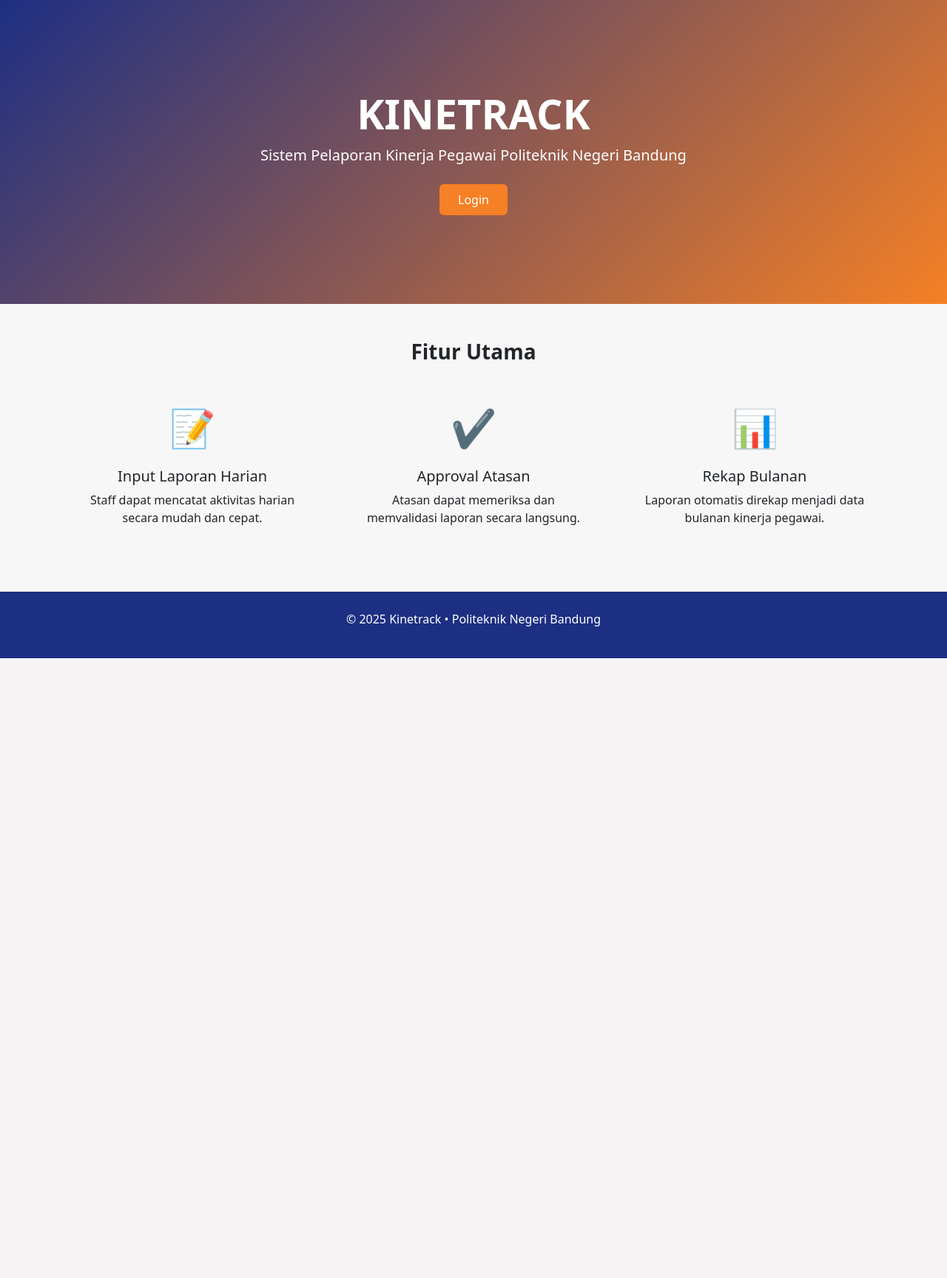
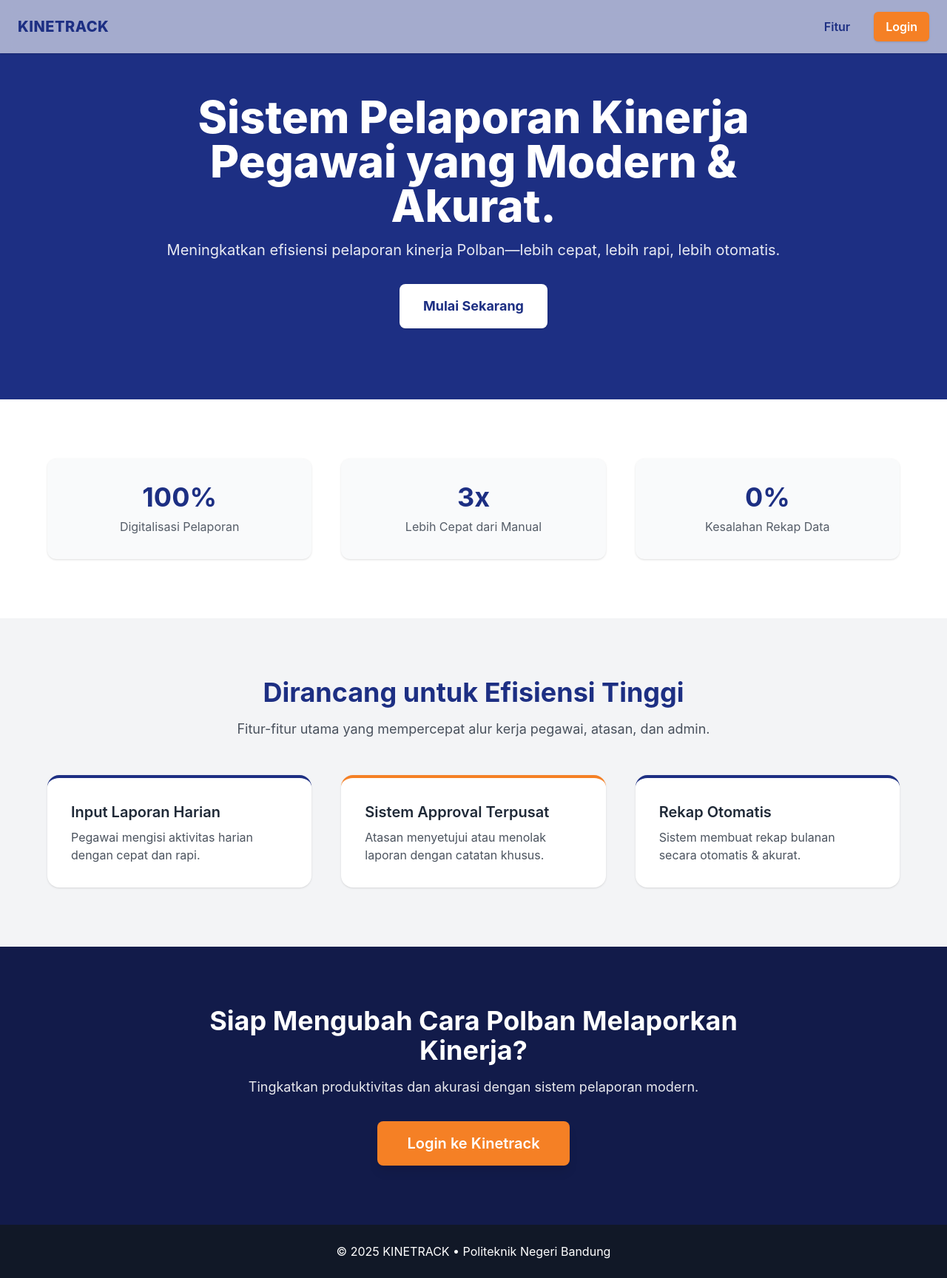
Before and after one commit to agustianmuhammadgilang-cloud/KineTrack, a CodeIgniter 4 app: the page made by app/Views/landing/index.php in a window 1280 px wide. Shown: the whole page at 74% size. Before the commit the page ends 890 px from the top, so only its background shows below. Run offline with PHP 8.4 and a stand-in for CodeIgniter, Linux system fonts and the light colour scheme; the template is opened without the code that fills it, so the values that code supplies are empty; some libraries are stand-ins or nearby versions; some web fonts are replaced.

Commit message:
Landing page benerin

```diff
--- a/app/Views/landing/index.php
+++ b/app/Views/landing/index.php
@@ -1,103 +1,206 @@
 <!DOCTYPE html>
-<html lang="en">
+<html lang="id">
 <head>
-    <meta charset="UTF-8">
-    <meta name="viewport" content="width=device-width, initial-scale=1.0">
-    <title>Kinetrack - Pelaporan Kinerja Polban</title>
+  <meta charset="UTF-8" />
+  <meta name="viewport" content="width=device-width, initial-scale=1.0" />
+  <title>KINETRACK – Pelaporan Kinerja Polban</title>
 
-    <!-- Bootstrap -->
-    <link href="https://cdn.jsdelivr.net/npm/bootstrap@5.3.3/dist/css/bootstrap.min.css" rel="stylesheet">
+  <!-- FONT INTER -->
+  <link rel="stylesheet" href="https://rsms.me/inter/inter.css">
+
+  <!-- TAILWIND CDN -->
+  <script src="https://cdn.tailwindcss.com"></script>
+  <script>
+    tailwind.config = {
+      theme: {
+        fontFamily: {
+          sans: ["Inter", "sans-serif"],
+        },
+        extend: {
+          colors: {
+            polbanBlue: "#1D2F83",
+            polbanOrange: "#F58025",
+            polbanDark: "#121B4A",
+          },
+        },
+      },
+    };
+  </script>
 
   <style>
-        :root {
-            --polban-blue: #1D2F83;
-            --polban-orange: #F58025;
+    /* Scroll reveal transition */
+    .reveal {
+      opacity: 0;
+      transform: translateY(40px);
+      transition: all 0.7s ease;
+    }
+    .reveal.visible {
+      opacity: 1;
+      transform: translateY(0px);
     }
 
-        body {
-            background-color: #f7f7f7;
-        }
-
-        .hero {
-            background: linear-gradient(135deg, var(--polban-blue), var(--polban-orange));
-            color: white;
-            padding: 120px 0;
-        }
-
-        .feature-icon {
-            font-size: 50px;
-            color: var(--polban-orange);
-        }
-
-        .btn-polban {
-            background-color: var(--polban-orange);
-            color: white;
-        }
-
-        .btn-polban:hover {
-            background-color: #cf6d1f;
-            color: white;
-        }
-
-        footer {
-            background-color: var(--polban-blue);
-            color: white;
-            padding: 25px 0;
+    /* Navbar blur effect */
+    .nav-blur {
+      backdrop-filter: blur(10px);
+      background: rgba(255, 255, 255, 0.6);
     }
   </style>
 </head>
 
-<body>
+<body class="bg-gray-100 text-gray-800 font-sans">
 
-    <!-- HERO SECTION -->
-    <section class="hero text-center">
-        <div class="container">
-            <h1 class="display-4 fw-bold">KINETRACK</h1>
-            <p class="lead">Sistem Pelaporan Kinerja Pegawai Politeknik Negeri Bandung</p>
+  <!-- NAVBAR -->
+  <nav id="navbar" class="fixed top-0 w-full z-50 shadow nav-blur transition">
+    <div class="max-w-7xl mx-auto px-6 py-4 flex justify-between items-center">
 
-            <div class="mt-4">
-                <a href="<?= base_url ('login'); ?>" class="btn btn-polban px-4 py-2">Login</a>
+      <!-- Logo -->
+      <h1 class="font-extrabold text-xl tracking-wide text-polbanBlue">
+        KINETRACK
+      </h1>
+
+      <!-- Desktop Menu -->
+      <div class="hidden md:flex items-center space-x-8">
+        <a href="#fitur" class="text-polbanBlue hover:text-polbanOrange font-semibold">Fitur</a>
+
+        <a href="<?= base_url('login'); ?>"
+          class="px-4 py-2 bg-polbanOrange text-white rounded-md shadow hover:bg-orange-600 transition font-semibold">
+          Login
+        </a>
       </div>
+
+      <!-- Mobile Menu Toggle -->
+      <button id="menuToggle" class="md:hidden text-polbanBlue text-3xl">
+        ☰
+      </button>
+    </div>
+
+    <!-- MOBILE MENU -->
+    <div id="mobileMenu" class="hidden flex-col bg-white shadow-md md:hidden px-6 pb-4 space-y-3">
+      <a href="#fitur" class="block py-2 font-semibold text-polbanBlue">Fitur</a>
+      <a href="<?= base_url('login'); ?>"
+        class="block py-2 bg-polbanOrange text-white rounded-md text-center font-semibold">
+        Login
+      </a>
+    </div>
+  </nav>
+
+  <!-- HERO -->
+  <section class="pt-32 pb-24 bg-polbanBlue text-white text-center">
+    <div class="max-w-4xl mx-auto px-6 reveal">
+      <h1 class="text-4xl md:text-6xl font-extrabold leading-tight">
+        Sistem Pelaporan Kinerja Pegawai yang Modern & Akurat.
+      </h1>
+
+      <p class="mt-4 text-lg md:text-xl opacity-90">
+        Meningkatkan efisiensi pelaporan kinerja Polban—lebih cepat, lebih rapi, lebih otomatis.
+      </p>
+
+      <a href="<?= base_url('login'); ?>"
+        class="mt-8 inline-block px-8 py-4 bg-white text-polbanBlue rounded-lg font-bold text-lg
+               shadow hover:bg-gray-200 transition">
+        Mulai Sekarang
+      </a>
     </div>
   </section>
 
-    <!-- FEATURES -->
-    <section class="py-5">
-        <div class="container text-center">
-            <h3 class="mb-4 fw-bold">Fitur Utama</h3>
+  <!-- STATS -->
+  <section class="py-20 px-6 bg-white">
+    <div class="max-w-6xl mx-auto grid md:grid-cols-3 gap-10 text-center">
 
-            <div class="row justify-content-center">
-                <div class="col-md-4">
-                    <div class="p-4">
-                        <div class="feature-icon mb-3">📝</div>
-                        <h5>Input Laporan Harian</h5>
-                        <p>Staff dapat mencatat aktivitas harian secara mudah dan cepat.</p>
-                    </div>
+      <div class="reveal bg-gray-50 p-8 rounded-xl shadow">
+        <h2 class="text-4xl font-bold text-polbanBlue">100%</h2>
+        <p class="mt-2 opacity-75">Digitalisasi Pelaporan</p>
       </div>
 
-                <div class="col-md-4">
-                    <div class="p-4">
-                        <div class="feature-icon mb-3">✔</div>
-                        <h5>Approval Atasan</h5>
-                        <p>Atasan dapat memeriksa dan memvalidasi laporan secara langsung.</p>
-                    </div>
+      <div class="reveal bg-gray-50 p-8 rounded-xl shadow">
+        <h2 class="text-4xl font-bold text-polbanBlue">3x</h2>
+        <p class="mt-2 opacity-75">Lebih Cepat dari Manual</p>
       </div>
 
-                <div class="col-md-4">
-                    <div class="p-4">
-                        <div class="feature-icon mb-3">📊</div>
-                        <h5>Rekap Bulanan</h5>
-                        <p>Laporan otomatis direkap menjadi data bulanan kinerja pegawai.</p>
+      <div class="reveal bg-gray-50 p-8 rounded-xl shadow">
+        <h2 class="text-4xl font-bold text-polbanBlue">0%</h2>
+        <p class="mt-2 opacity-75">Kesalahan Rekap Data</p>
       </div>
+
     </div>
+  </section>
+
+  <!-- FITUR UTAMA -->
+  <section id="fitur" class="py-20 px-6">
+    <div class="max-w-6xl mx-auto text-center reveal">
+      <h2 class="text-3xl md:text-4xl font-bold text-polbanBlue mb-4">
+        Dirancang untuk Efisiensi Tinggi
+      </h2>
+      <p class="text-lg opacity-80 mb-12">
+        Fitur-fitur utama yang mempercepat alur kerja pegawai, atasan, dan admin.
+      </p>
     </div>
+
+    <div class="max-w-6xl mx-auto grid md:grid-cols-3 gap-10">
+
+      <div class="reveal bg-white p-8 rounded-2xl shadow border-t-4 border-polbanBlue hover:-translate-y-1 hover:shadow-xl transition">
+        <h3 class="text-xl font-semibold mb-2">Input Laporan Harian</h3>
+        <p class="opacity-80">Pegawai mengisi aktivitas harian dengan cepat dan rapi.</p>
+      </div>
+
+      <div class="reveal bg-white p-8 rounded-2xl shadow border-t-4 border-polbanOrange hover:-translate-y-1 hover:shadow-xl transition">
+        <h3 class="text-xl font-semibold mb-2">Sistem Approval Terpusat</h3>
+        <p class="opacity-80">Atasan menyetujui atau menolak laporan dengan catatan khusus.</p>
+      </div>
+
+      <div class="reveal bg-white p-8 rounded-2xl shadow border-t-4 border-polbanBlue hover:-translate-y-1 hover:shadow-xl transition">
+        <h3 class="text-xl font-semibold mb-2">Rekap Otomatis</h3>
+        <p class="opacity-80">Sistem membuat rekap bulanan secara otomatis & akurat.</p>
+      </div>
+
+    </div>
+  </section>
+
+  <!-- CTA FINAL -->
+  <section class="py-20 bg-polbanDark text-white text-center">
+    <div class="max-w-4xl mx-auto px-6 reveal">
+      <h2 class="text-4xl font-bold mb-4">
+        Siap Mengubah Cara Polban Melaporkan Kinerja?
+      </h2>
+      <p class="text-lg opacity-90 mb-8">
+        Tingkatkan produktivitas dan akurasi dengan sistem pelaporan modern.
+      </p>
+
+      <a href="<?= base_url('login'); ?>"
+        class="inline-block px-10 py-4 bg-polbanOrange text-white rounded-lg font-semibold
+               text-xl shadow-lg hover:bg-orange-600 transition">
+        Login ke Kinetrack
+      </a>
     </div>
   </section>
 
   <!-- FOOTER -->
-    <footer class="text-center">
-        <p>© 2025 Kinetrack • Politeknik Negeri Bandung</p>
+  <footer class="bg-gray-900 text-center text-white py-6">
+    © <?= date('Y'); ?> KINETRACK • Politeknik Negeri Bandung
   </footer>
+
+  <!-- JAVASCRIPT INTERAKTIF -->
+  <script>
+    // Mobile Menu
+    const toggle = document.getElementById("menuToggle");
+    const menu = document.getElementById("mobileMenu");
+
+    toggle.addEventListener("click", () => {
+      menu.classList.toggle("hidden");
+    });
+
+    // Scroll Reveal Animation
+    const reveals = document.querySelectorAll(".reveal");
+    const observer = new IntersectionObserver((entries) => {
+      entries.forEach((entry) => {
+        if (entry.isIntersecting) {
+          entry.target.classList.add("visible");
+        }
+      });
+    });
+
+    reveals.forEach((el) => observer.observe(el));
+  </script>
 
 </body>
 </html>
```
Lines whose indentation alone changed are shown as unchanged.
